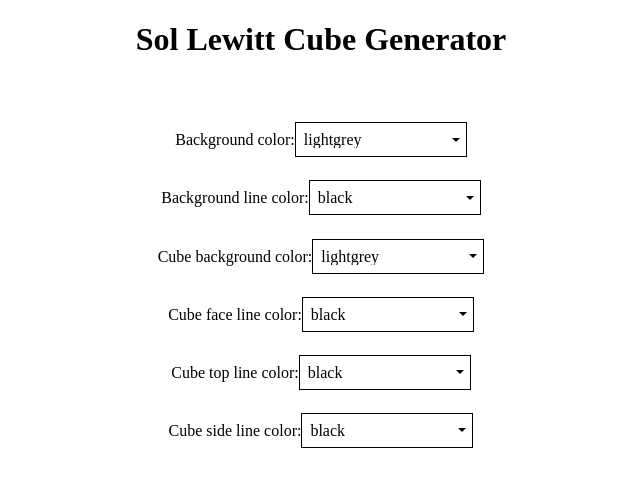
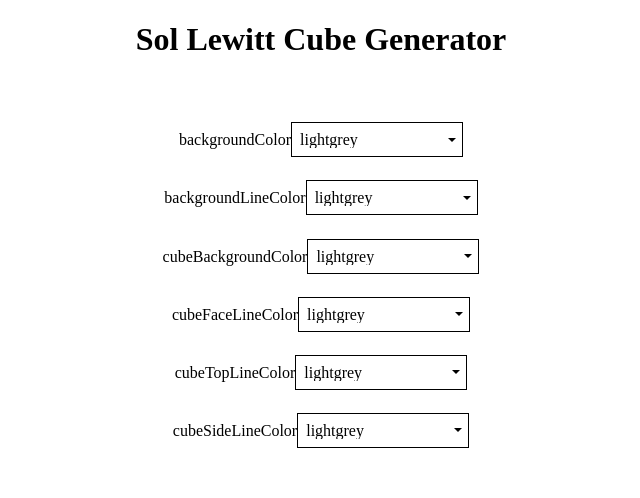
Before and after one commit to janephilipps/sol-lewitt-cube-generator, a React (Create React App) app: page / in a window 1280 px wide. Shown: the top 498 px of the page, without its empty margins (319-959 px from the left). Built offline with nearby package versions, Linux system fonts and the light colour scheme.

Commit message:
DRY input UI

```diff
--- a/src/App.js
+++ b/src/App.js
@@ -198,15 +198,25 @@
       cubeTopLineColor,
       cubeSideLineColor
     } = this.state;
+
+    const inputs = [
+      "backgroundColor",
+      "backgroundLineColor",
+      "cubeBackgroundColor",
+      "cubeFaceLineColor",
+      "cubeTopLineColor",
+      "cubeSideLineColor"
+    ];
     return (
       <div>
         <h1>Sol Lewitt Cube Generator</h1>
         <div className="form">
+          {inputs.map(name => (
             <div class="colorPicker">
-            <label for="backgroundColor">Background color:</label>
+              <label for={name}>{name}</label>
               <select
-              id="backgroundColor"
-              name="backgroundColor"
+                id={name}
+                name={name}
                 onChange={this.handleChange}
               >
                 {cssColorKeywords.map(color => {
@@ -235,121 +245,7 @@
                 })}
               </select>
             </div>
-          <div class="colorPicker">
-            <label for="backgroundLineColor">Background line color:</label>
-            <select
-              id="backgroundLineColor"
-              name="backgroundLineColor"
-              onChange={this.handleChange}
-            >
-              {cssColorKeywords.map(color => {
-                if (color === "black") {
-                  return (
-                    <option value={color} key={color} selected>
-                      {color}
-                    </option>
-                  );
-                }
-                return (
-                  <option value={color} key={color}>
-                    {color}
-                  </option>
-                );
-              })}
-            </select>
-          </div>
-          <div class="colorPicker">
-            <label for="cubeBackgroundColor">Cube background color:</label>
-            <select
-              id="cubeBackgroundColor"
-              name="cubeBackgroundColor"
-              onChange={this.handleChange}
-            >
-              {cssColorKeywords.map(color => {
-                if (color === "lightgrey") {
-                  return (
-                    <option value={color} key={color} selected>
-                      {color}
-                    </option>
-                  );
-                }
-                return (
-                  <option value={color} key={color}>
-                    {color}
-                  </option>
-                );
-              })}
-            </select>
-          </div>
-          <div class="colorPicker">
-            <label for="cubeFaceLineColor">Cube face line color:</label>
-            <select
-              id="cubeFaceLineColor"
-              name="cubeFaceLineColor"
-              onChange={this.handleChange}
-            >
-              {cssColorKeywords.map(color => {
-                if (color === "black") {
-                  return (
-                    <option value={color} key={color} selected>
-                      {color}
-                    </option>
-                  );
-                }
-                return (
-                  <option value={color} key={color}>
-                    {color}
-                  </option>
-                );
-              })}
-            </select>
-          </div>
-          <div class="colorPicker">
-            <label for="cubeTopLineColor">Cube top line color:</label>
-            <select
-              id="cubeTopLineColor"
-              name="cubeTopLineColor"
-              onChange={this.handleChange}
-            >
-              {cssColorKeywords.map(color => {
-                if (color === "black") {
-                  return (
-                    <option value={color} key={color} selected>
-                      {color}
-                    </option>
-                  );
-                }
-                return (
-                  <option value={color} key={color}>
-                    {color}
-                  </option>
-                );
-              })}
-            </select>
-          </div>
-          <div class="colorPicker">
-            <label for="cubeSideLineColor">Cube side line color:</label>
-            <select
-              id="cubeSideLineColor"
-              name="cubeSideLineColor"
-              onChange={this.handleChange}
-            >
-              {cssColorKeywords.map(color => {
-                if (color === "black") {
-                  return (
-                    <option value={color} key={color} selected>
-                      {color}
-                    </option>
-                  );
-                }
-                return (
-                  <option value={color} key={color}>
-                    {color}
-                  </option>
-                );
-              })}
-            </select>
-          </div>
+          ))}
         </div>
         <div>
           <Canvas
```
Lines whose indentation alone changed are shown as unchanged.
